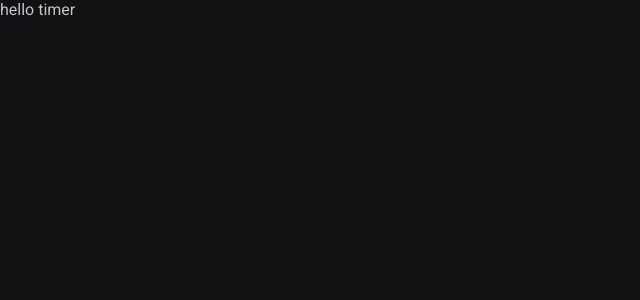
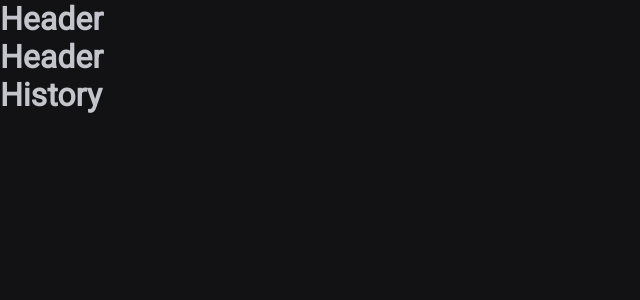
Before and after one commit to marcos-roberto-dev/timer-react, a React (Vite) app: page /history in a window 1280 px wide. Shown: the top 300 px of the page, without its empty margins (0-640 px from the left). Built offline with nearby package versions, Linux system fonts and the light colour scheme.

Commit message:
:sparkles: create layout default pages

```diff
--- a/package.json
+++ b/package.json
@@ -12,6 +12,7 @@
   "dependencies": {
     "react": "^18.2.0",
     "react-dom": "^18.2.0",
+    "react-router-dom": "^6.10.0",
     "styled-components": "^5.3.10"
   },
   "devDependencies": {
--- a/src/App.tsx
+++ b/src/App.tsx
@@ -1,11 +1,14 @@
 import { ThemeProvider } from 'styled-components'
 import { defaultTheme } from './styles/themes/default'
 import { GlobalStyle } from './styles/global'
+import { Router } from './Router'
+import { Header } from './components/Header'
 
 export function App() {
   return (
     <ThemeProvider theme={defaultTheme}>
-      <div>hello timer</div>
+      <Header />
+      <Router />
       <GlobalStyle />
     </ThemeProvider>
   )
--- /dev/null
+++ b/src/Router.tsx
@@ -0,0 +1,17 @@
+import { Route, Routes, BrowserRouter } from 'react-router-dom'
+import { Home } from './pages/Home'
+import { History } from './pages/History'
+import { DefaultLayout } from './layouts/DefaultLayout'
+
+export function Router() {
+  return (
+    <BrowserRouter>
+      <Routes>
+        <Route path="/" element={<DefaultLayout />}>
+          <Route path="/" element={<Home />} />
+          <Route path="/history" element={<History />} />
+        </Route>
+      </Routes>
+    </BrowserRouter>
+  )
+}
--- /dev/null
+++ b/src/components/Header.tsx
@@ -0,0 +1,3 @@
+export function Header() {
+  return <h1>Header</h1>
+}
--- /dev/null
+++ b/src/layouts/DefaultLayout.tsx
@@ -0,0 +1,11 @@
+import { Outlet } from 'react-router-dom'
+import { Header } from '../components/Header'
+
+export function DefaultLayout() {
+  return (
+    <div>
+      <Header />
+      <Outlet />
+    </div>
+  )
+}
--- /dev/null
+++ b/src/pages/History.tsx
@@ -0,0 +1,3 @@
+export function History() {
+  return <h1>History</h1>
+}
--- /dev/null
+++ b/src/pages/Home.tsx
@@ -0,0 +1,3 @@
+export function Home() {
+  return <h1>Home</h1>
+}
```
Also changed, not shown: 1 other file (tests, documents, lock files or other folders).
